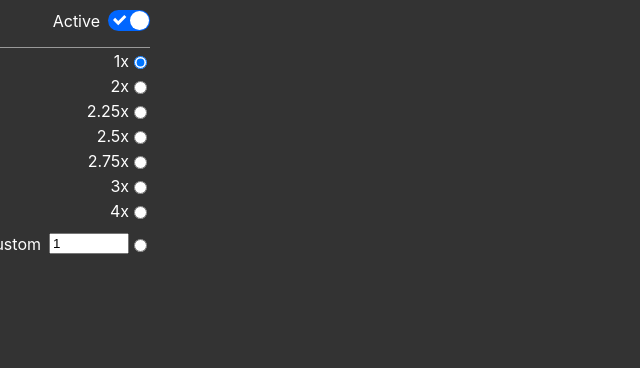
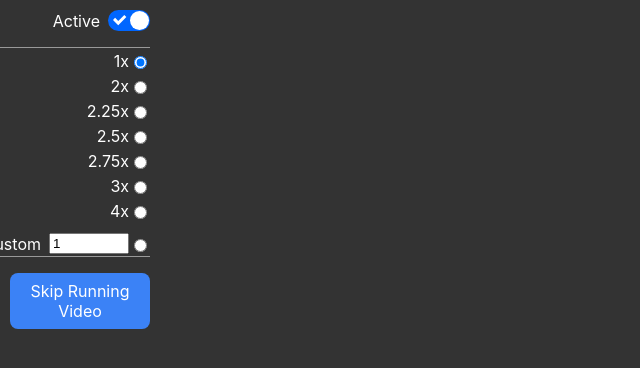
Before and after one commit to ogzhnsbs/udemy-custom-playback-rate, a React (Create React App) app: page / in a window 1280 px wide. Shown: the top 368 px of the page, without its empty margins (0-640 px from the left). Built offline with nearby package versions, Linux system fonts and the light colour scheme.

Commit message:
skip running video button added for ads

```diff
--- a/src/App.css
+++ b/src/App.css
@@ -19,6 +19,9 @@
   border-top-style: solid;
   border-top-width: 1px;
   border-top-color: #999;
+  border-bottom-style: solid;
+  border-bottom-width: 1px;
+  border-bottom-color: #999;
 }
 
 .item {
@@ -33,3 +36,16 @@
   flex-direction: row;
   align-items: center;
 }
+
+.skipVideoButton {
+  padding: 0.5rem;
+  margin-top: 1rem;
+  background-color: #3b82f6;
+  border-radius: 0.5rem;
+  border-width: 1px;
+}
+
+.skipVideoButton:hover {
+  filter: brightness(85%);
+  cursor: pointer;
+}
--- a/src/App.js
+++ b/src/App.js
@@ -67,6 +67,26 @@ const CustomSpeed = ({ playbackRate, handleChange }) => {
           }
         }}
       />
+    </div>
+  );
+};
+
+const SkipRunningVideo = () => {
+  const handleEvent = () => {
+    chrome.tabs.query({ active: true, currentWindow: true }, function (tabs) {
+      try {
+        chrome.tabs.sendMessage(
+          tabs[0].id,
+          { skipRunningVideo: true },
+          function () {}
+        );
+      } catch (exception) {}
+    });
+  };
+
+  return (
+    <div className="skipVideoButton" onClick={handleEvent}>
+      Skip Running Video
     </div>
   );
 };
@@ -141,6 +161,7 @@ const App = () => {
           })}
           <CustomSpeed {...{ playbackRate, handleChange }} />
         </div>
+        <SkipRunningVideo />
       </div>
     </div>
   );
```
Also changed, not shown: public/contentScript.js (+25 -1 lines).
